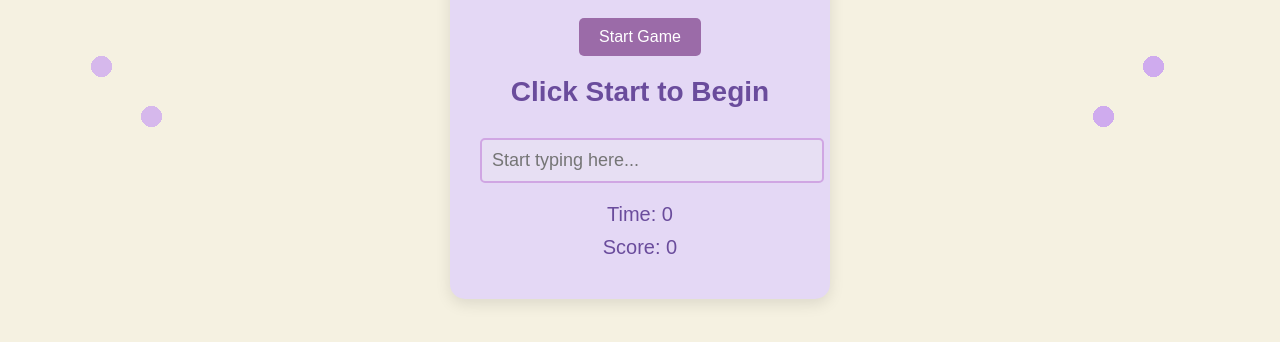
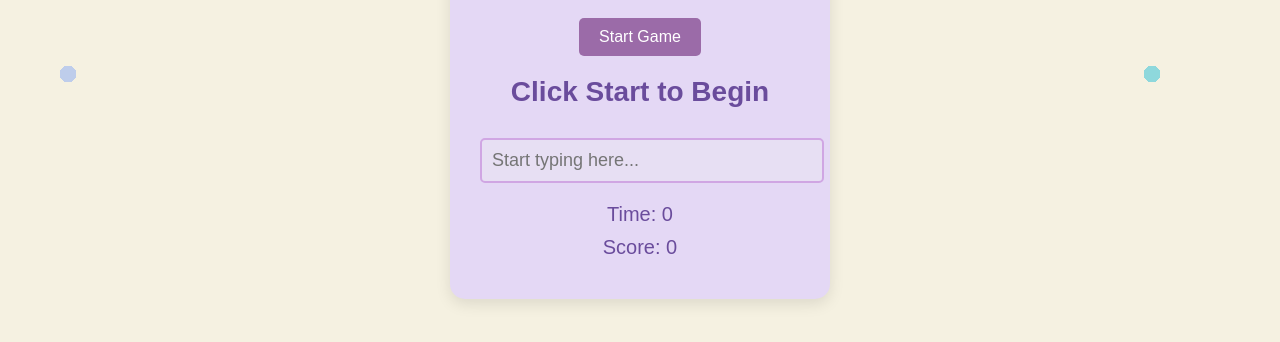
Before and after one commit to il7salla/Typing_game, a plain HTML site: page index.html in a window 1280 px wide. Shown: the part 296-638 px from the top of the page. Drawn offline with Linux system fonts and the light colour scheme.

Commit message:
Update style.css

```diff
--- a/style.css
+++ b/style.css
@@ -1,6 +1,6 @@
 body {
     font-family: Arial, sans-serif;
-    background-color: #f5f1e1; /* Beige background */
+    background-color: #f5f1e1;
     display: flex;
     justify-content: center;
     align-items: center;
@@ -11,7 +11,7 @@ body {
 
 .game-container {
     text-align: center;
-    background-color: #e4d8f5; /* Light purple background */
+    background-color: #e4d8f5;
     padding: 30px;
     border-radius: 15px;
     box-shadow: 0 5px 15px rgba(0, 0, 0, 0.1);
@@ -22,7 +22,7 @@ body {
 
 h1 {
     font-size: 2em;
-    color: #6a4c9c; /* Darker purple for heading */
+    color: #6a4c9c;
 }
 
 #word-display {
@@ -67,13 +67,13 @@ h1 {
     background-color: #7a508f;
 }
 
-/* Purple Flowers */
+/* Flowers */
 .flower {
-    width: 150px;
-    height: 150px;
-    background-image: radial-gradient(circle, #c69af3 20%, transparent 20%),
-                      radial-gradient(circle, #c69af3 20%, transparent 20%);
-    background-size: 75px 75px;
+    width: 120px;
+    height: 120px;
+    background-image: radial-gradient(circle, currentColor 20%, transparent 20%),
+                      radial-gradient(circle, currentColor 20%, transparent 20%);
+    background-size: 60px 60px;
     background-repeat: no-repeat;
     position: absolute;
     top: 50%;
@@ -83,11 +83,15 @@ h1 {
 }
 
 .left-flower {
-    left: 5%;
-    background-position: 0 0, 50px 50px;
+    left: 3%;
 }
 
 .right-flower {
-    right: 5%;
-    background-position: 50px 0, 0 50px;
+    right: 3%;
 }
+
+.purple { color: #c69af3; }
+.blue { color: #89cff0; }
+.pink { color: #f4a1c1; }
+.aqua { color: #7fdbff; }
+.turquoise { color: #40e0d0; }
```
